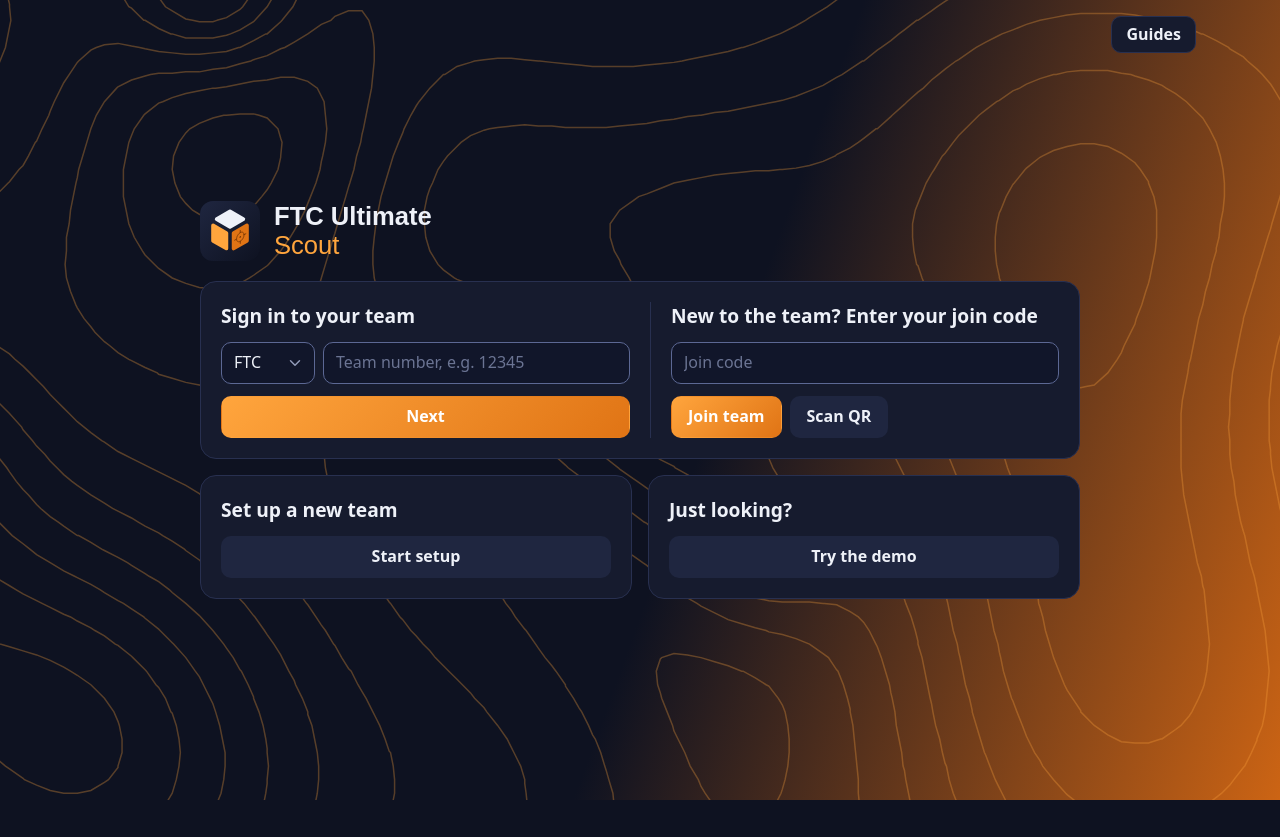
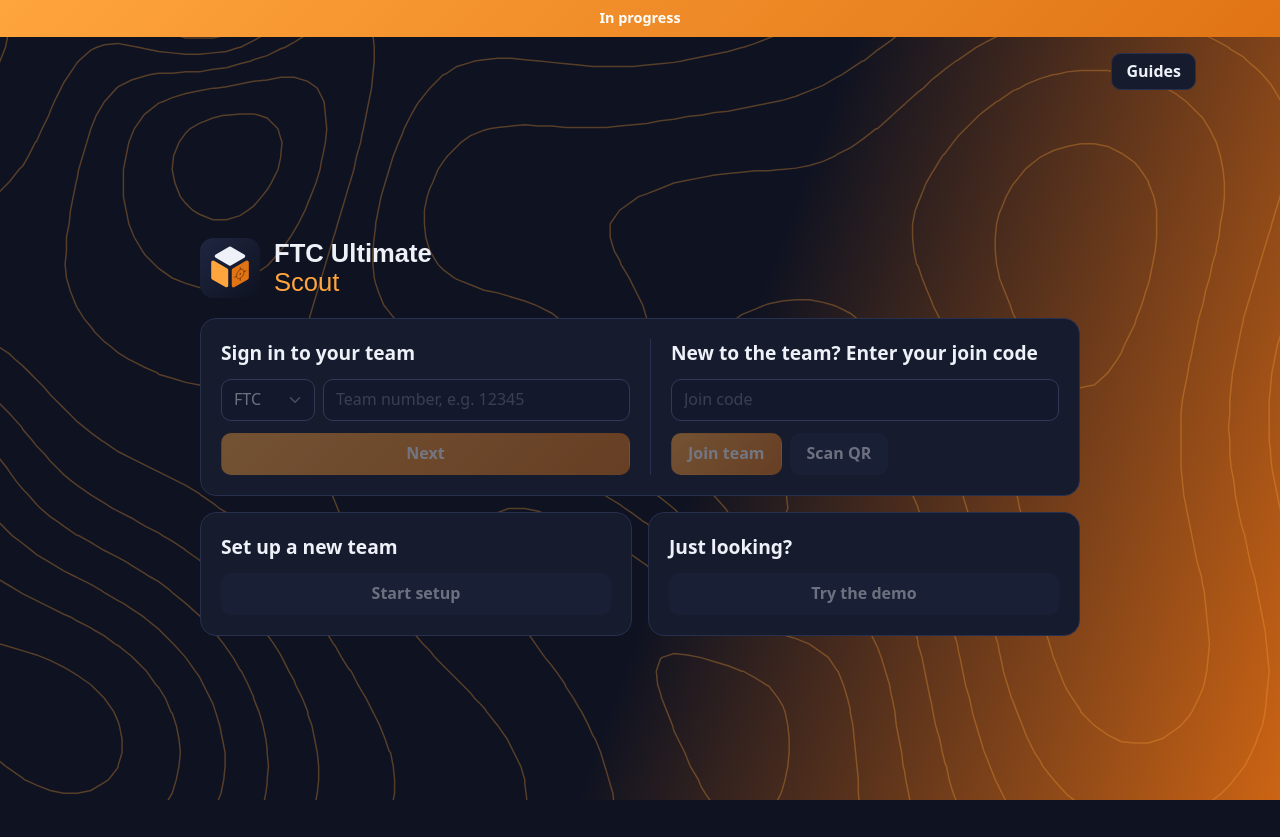
Before and after one commit to HuskerTheCat/FTC_Ultimate_Competition, a website built with Vite: page index.html in a window 1280 px wide. Before the commit the page ends 800 px from the top, so only its background shows below. Built offline with nearby package versions, Linux system fonts and the light colour scheme.

Commit message:
Disable the sign-in page under an In progress banner

```diff
--- a/index.html
+++ b/index.html
@@ -11,6 +11,7 @@
     <link rel="stylesheet" href="/src/style.css" />
   </head>
   <body>
+    <p class="status-banner">In progress</p>
     <div id="app"></div>
     <script type="module" src="/src/main.js"></script>
   </body>
--- a/src/main.js
+++ b/src/main.js
@@ -1,4 +1,4 @@
-// The welcome screen, copied from Inventory. Not wired up yet: the buttons do nothing until Scout's Firebase code is in.
+// The welcome screen, copied from Inventory. Not wired up yet, so every control is disabled under the "In progress" banner.
 const GUIDES_URL = 'https://huskerthecat.github.io/FTC_Ultimate_Inventory/guides.html';
 const PROGRAMS = ['FTC', 'FRC', 'FLL', 'Other'];
 
@@ -36,7 +36,7 @@ function renderWelcome() {
       </div>
       <a class="guides-link" href="${GUIDES_URL}" target="_blank" rel="noopener">Guides</a>
     </main>`;
-  for (const form of app.querySelectorAll('form')) form.onsubmit = (e) => e.preventDefault();
+  for (const control of app.querySelectorAll('button, input, select')) control.disabled = true;
 }
 
 renderWelcome();
--- a/src/style.css
+++ b/src/style.css
@@ -163,3 +163,15 @@ button {
 button:not([class]):hover { filter: brightness(1.08); }
 button.secondary { background: var(--raised); color: var(--text); }
 button.secondary:hover { background: var(--raised-hover); }
+:is(button, input, select):disabled { opacity: 0.4; cursor: not-allowed; }
+
+/* Shown across the top while the app isn't wired up yet. */
+.status-banner {
+  margin: 0;
+  padding: 8px 16px;
+  text-align: center;
+  font-size: 0.9rem;
+  font-weight: 600;
+  background: var(--accent-gradient);
+  color: var(--accent-text);
+}
```
